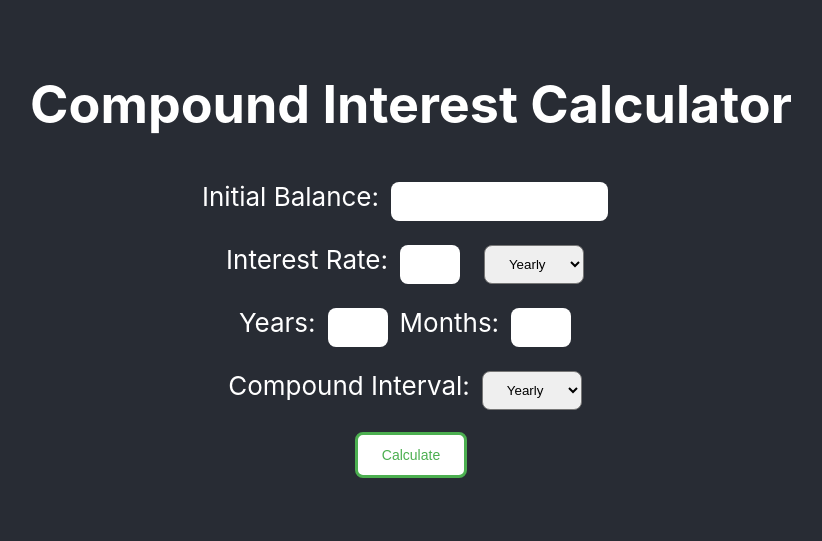
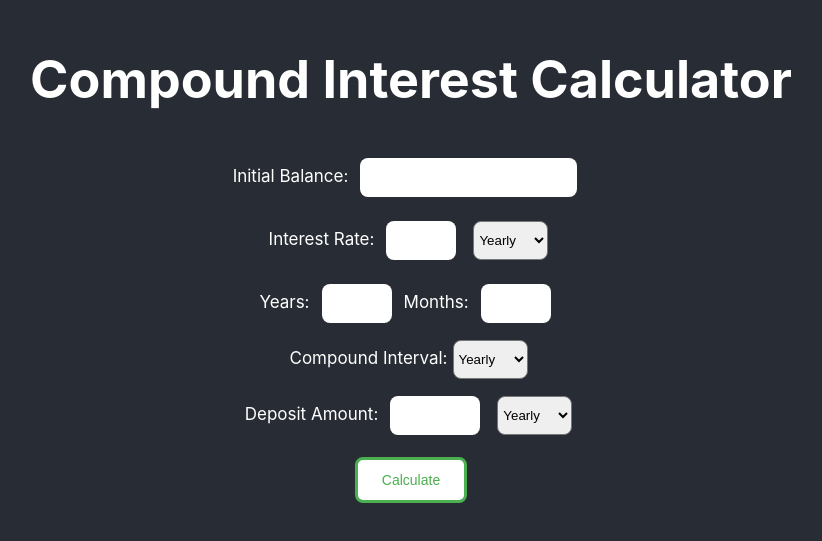
Before and after one commit to SiklodiDani/compound-interest-calculator, a React (Create React App) app: page / in a window 1280 px wide. Shown: the part 137-678 px from the top of the page, without its empty margins (229-1051 px from the left). Built offline with nearby package versions, Linux system fonts and the light colour scheme.

Commit message:
Added deposit amounts after the initial balance

```diff
--- a/src/App.css
+++ b/src/App.css
@@ -22,6 +22,10 @@ form input {
   margin: 12px;
 }
 
+form label {
+  font-size: 17px;
+}
+
 form input:focus {
   outline: none;
   border: 3px solid #24565f;
@@ -29,9 +33,9 @@ form input:focus {
 
 form select {
   border-radius: 8px;
-  padding: 10px 20px;
-  margin: 12px;
-  width: 100px;
+  padding: 10px 1px;
+  margin: 5px;
+  width: 75px;
   outline: none;
   cursor: pointer;
 }
@@ -41,16 +45,20 @@ form p {
   margin: 0;
 }
 
+.depositAmount-input {
+  width: 50px;
+}
+
 .interestYears-input {
-  width:20px;
+  width:30px;
 }
 
 .interestMonths-input {
-  width: 20px;
+  width: 30px;
 }
 
 .interestRate-input {
-  width: 20px;
+  width: 30px;
 }
 
 .balances-container {
@@ -109,7 +117,7 @@ form p {
   cursor: pointer;
 }
 
-.balances-container button {
+.balances-buttons button {
   background-color: white;
   color: #24565f;
   border: 2.5px solid #24565f;
@@ -121,7 +129,7 @@ form p {
   cursor: pointer;
 }
 
-.balances-container button:hover{
+.balances-buttons button:hover{
   background-color: #24565f;
   color: white;
 }
--- a/src/App.js
+++ b/src/App.js
@@ -13,6 +13,8 @@ function App() {
   const [balance, setBalance] = useState([]);
   const [interestInterval, setInterestInterval] = useState("yearly");
   const [compoundInterval, setCompoundInterval] = useState("yearly");
+  const [depositAmount, setDepositAmount] = useState("");
+  const [depositInterval, setDepositInterval] = useState("yearly");
 
   return (
 		<div className="App">
@@ -33,6 +35,10 @@ function App() {
           setInterestInterval={setInterestInterval}
           compoundInterval={compoundInterval}
           setCompoundInterval={setCompoundInterval}
+          depositAmount={depositAmount}
+          setDepositAmount={setDepositAmount}
+          depositInterval={depositInterval}
+          setDepositInterval={setDepositInterval}
 				/>
         <BalanceList
           balance={balance}
--- a/src/components/Balance.js
+++ b/src/components/Balance.js
@@ -8,12 +8,18 @@ const Balance = ({
 	amount,
 	interestInterval,
 	compoundInterval,
+	depositAmount,
+	depositInterval,
 }) => {
 	const [projectionBreakdown, setProjectionBreakdown] = useState(1);
 	const finalList = [];
+	interest = Number(interest);
+	depositAmount = Number(depositAmount);
+	amount = Number(amount);
 	let initialInterest = interest / 100;
 	let initialAmount = amount;
 	let compInterval;
+	let depInterval;
 
 	const MonthsBreakdown = () => {
 		setProjectionBreakdown(1);
@@ -24,6 +30,21 @@ const Balance = ({
 
 	if (interestInterval === "yearly") {
 		initialInterest /= 12;
+	}
+
+	switch (depositInterval) {
+		case "yearly":
+			depInterval = 12;
+			break;
+		case "semiannually":
+			depInterval = 6;
+			break;
+		case "quarterly":
+			depInterval = 3;
+			break;
+		default:
+			depInterval = 1;
+			break;
 	}
 
 	switch (compoundInterval) {
@@ -44,10 +65,17 @@ const Balance = ({
 	for (let i = 1; i <= time; i++) {
 		interest = initialInterest * initialAmount;
 		amount = amount + interest;
+		totalInterest += interest;
+
+		if (i % depInterval === 0) {
+			initialAmount += depositAmount;
+			amount += depositAmount;
+		}
+
 		if (i % compInterval === 0) {
 			initialAmount = amount;
 		}
-		totalInterest += interest;
+
 		if (i % projectionBreakdown === 0) {
 			finalList.push(
 				<tr key={i}>
@@ -61,13 +89,18 @@ const Balance = ({
 	}
 
 	return (
+		<div>
+			<div className="balances-buttons">
+				<h3>Projection breakdown:</h3>
+				<button onClick={MonthsBreakdown} type="submit">
+					Months{" "}
+				</button>
+				<button onClick={YearsBreakdown} type="submit">
+					Years
+				</button>
+			</div>
 			<div className="balances-container">
-			<h3>Projection breakdown:</h3>
-			<button onClick={MonthsBreakdown} type="submit">Months </button>
-			<button onClick={YearsBreakdown} type="submit" >Years</button>
-
-
-			<table className="balances-table" >
+				<table className="balances-table">
 					<thead>
 						<tr>
 							<th>Month</th>
@@ -76,11 +109,9 @@ const Balance = ({
 							<th>Total Balance</th>
 						</tr>
 					</thead>
-				<tbody>
-					{finalList}
-				</tbody>
+					<tbody>{finalList}</tbody>
 				</table>
-
+			</div>
 		</div>
 	);
 };
--- a/src/components/BalanceList.js
+++ b/src/components/BalanceList.js
@@ -14,6 +14,8 @@ const BalanceList = ({balance}) => {
 					amount={bal.amount}
 					interestInterval={bal.interestInterval}
 					compoundInterval={bal.compoundInterval}
+					depositAmount={bal.depositAmount}
+					depositInterval={bal.depositInterval}
 				/>
 			))}
 		</div>
--- a/src/components/Form.js
+++ b/src/components/Form.js
@@ -15,6 +15,10 @@ const Form = ({
 	setInterestInterval,
 	compoundInterval,
 	setCompoundInterval,
+	depositAmount,
+	setDepositAmount,
+	depositInterval,
+	setDepositInterval
 }) => {
 	const calculateAmount = (e) => {
 		e.preventDefault();
@@ -28,7 +32,9 @@ const Form = ({
 				amount: initialBalance,
 				interestInterval: interestInterval,
 				compoundInterval: compoundInterval,
-			},
+				depositAmount: depositAmount,
+				depositInterval: depositInterval
+			}
 		]);
 	};
 
@@ -40,15 +46,19 @@ const Form = ({
 		setCompoundInterval(e.target.value);
 	};
 
+	const DepositIntervalHandler = (e) => {
+		setDepositInterval(e.target.value);
+	};
+
 	return (
 		<form>
 			<div>
 				<label>
 					Initial Balance:
 					<input
-						type="text"
+						type="number"
 						value={initialBalance}
-						onChange={(e) => setInitialBalance(+e.target.value)}
+						onChange={(e) => setInitialBalance(e.target.value)}
 						className="initialBalance-input"
 					/>
 				</label>
@@ -57,12 +67,12 @@ const Form = ({
 				<label>
 					Interest Rate:
 					<input
-						type="text"
+						type="number"
 						value={interestRate}
-						onChange={(e) => setInterestRate(+e.target.value)}
+						onChange={(e) => setInterestRate(e.target.value)}
 						className="interestRate-input"
 					/>
-					<select onChange={InterestIntervalHandler} name="interestInterval">
+					<select onChange={InterestIntervalHandler}>
 						<option value="yearly">Yearly</option>
 						<option value="monthly">Monthly </option>
 					</select>
@@ -73,25 +83,25 @@ const Form = ({
 					Years:
 					<input
 						className="interestYears-input"
-						type="text"
+						type="number"
 						value={years}
-						onChange={(e) => setYears(+e.target.value)}
+						onChange={(e) => setYears(e.target.value)}
 					/>
 				</label>
 				<label>
 					Months:
 					<input
 						className="interestMonths-input"
-						type="text"
+						type="number"
 						value={months}
-						onChange={(e) => setMonths(+e.target.value)}
+						onChange={(e) => setMonths(e.target.value)}
 					/>
 				</label>
 			</div>
 			<div className="select">
 				<label>
 					Compound Interval:
-					<select onChange={CompoundIntervalHandler} name="compoundInterval">
+					<select onChange={CompoundIntervalHandler} >
 						<option value="yearly">Yearly</option>
 						<option value="semiannually">Semiannually</option>
 						<option value="quarterly">Quarterly</option>
@@ -99,6 +109,23 @@ const Form = ({
 					</select>
 				</label>
 			</div>
+			<div>
+				<label>
+					Deposit Amount:
+					<input
+					className="depositAmount-input"
+					type="number"
+					value={depositAmount}
+					onChange={(e) => setDepositAmount(e.target.value)}
+					 />
+					 <select onChange={DepositIntervalHandler} >
+						<option value="yearly">Yearly</option>
+						<option value="semiannually">Semiannually</option>
+						<option value="quarterly">Quarterly</option>
+						<option value="monthly">Monthly </option>
+					</select>
+				</label>
+				</div>
 			<button
 				onClick={calculateAmount}
 				type="submit"
```
Lines whose indentation alone changed are shown as unchanged.
